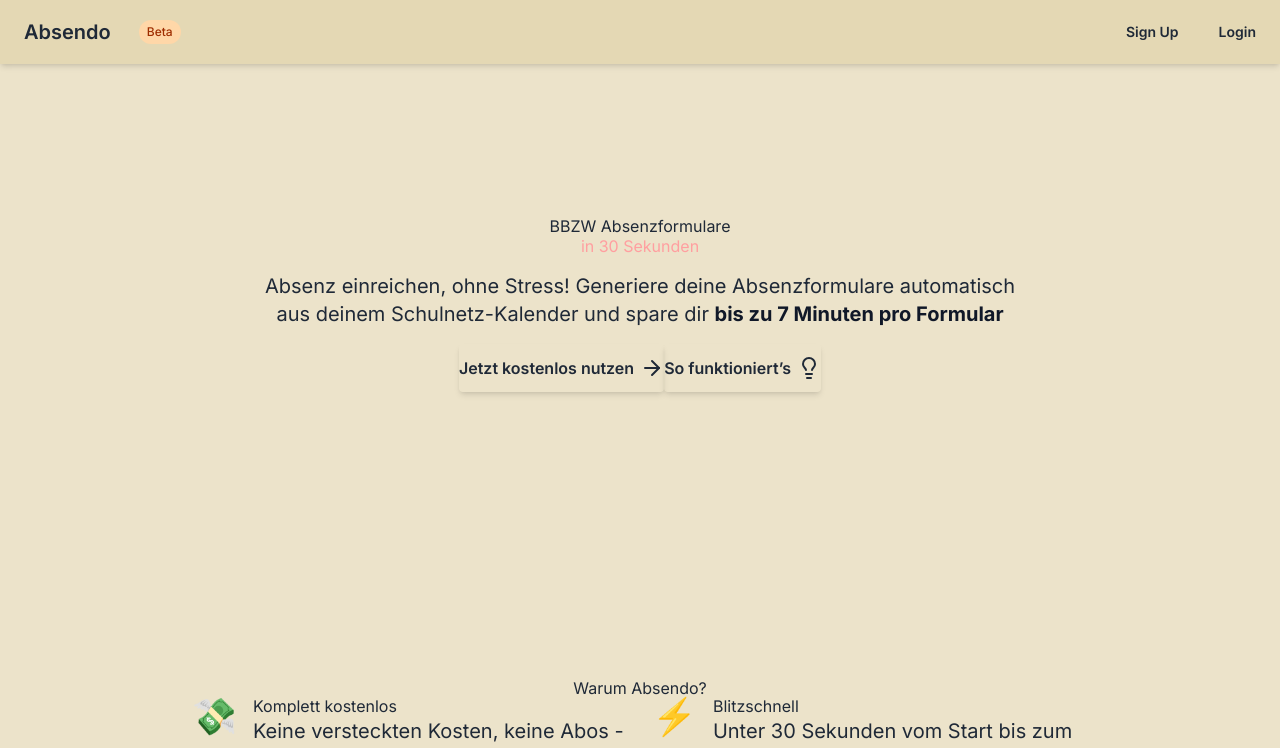
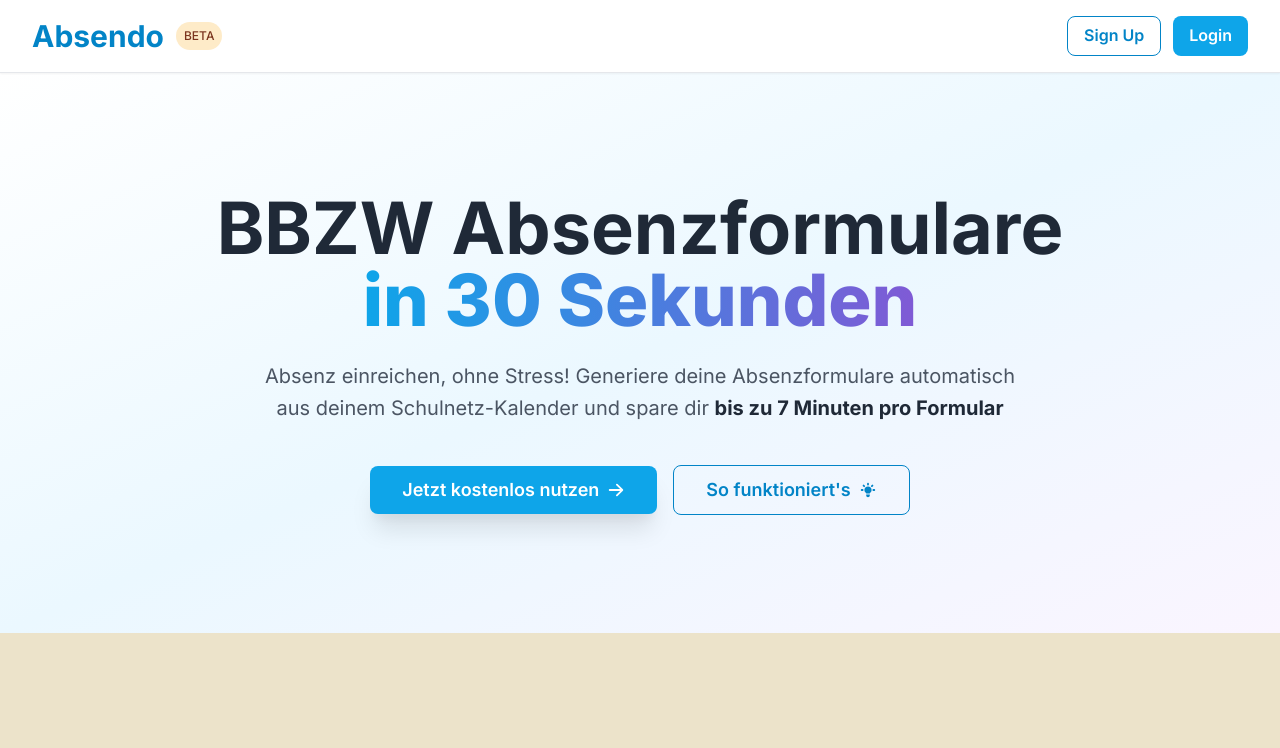
Before and after one commit to notacodes/absendo, a React (Vite) app: page / in a window 1280 px wide. Shown: the top 748 px of the page. Built offline with nearby package versions, Linux system fonts and the light colour scheme; no server answers.

Commit message:
Redesign Navbar and Hero with modern Chakra UI components
Co-authored-by: notacodes <178173582+notacodes@users.noreply.github.com>

```diff
--- a/package.json
+++ b/package.json
@@ -10,6 +10,7 @@
     "preview": "vite preview"
   },
   "dependencies": {
+    "@chakra-ui/icons": "^2.2.4",
     "@chakra-ui/react": "^2.10.9",
     "@emotion/react": "^11.14.0",
     "@emotion/styled": "^11.14.1",
@@ -25,6 +26,7 @@
     "pdf-lib": "^1.17.1",
     "react": "^19.0.0",
     "react-dom": "^19.0.0",
+    "react-icons": "^5.5.0",
     "react-router-dom": "^7.5.0",
     "tailwindcss": "^4.1.3"
   },
--- a/src/components/Hero.tsx
+++ b/src/components/Hero.tsx
@@ -1,16 +1,36 @@
-import {useEffect, useState} from "react";
-import {supabase, useIsUserLoggedIn} from "../supabaseClient.ts";
+import { useEffect, useState } from "react";
+import {
+    Box,
+    Flex,
+    Heading,
+    Text,
+    Button,
+    VStack,
+    HStack,
+    Badge,
+    Icon,
+    useColorModeValue,
+    Container
+} from '@chakra-ui/react'
+import { HiArrowRight, HiLightBulb } from 'react-icons/hi'
+import { supabase, useIsUserLoggedIn } from "../supabaseClient.ts";
 
 function Hero() {
     const [userCount, setUserCount] = useState(undefined);
     const [error, setError] = useState(false);
     const isUserLoggedIn = useIsUserLoggedIn();
+
+    const bgGradient = useColorModeValue(
+        'linear(to-br, white, blue.50, purple.50)',
+        'linear(to-br, gray.900, blue.900, purple.900)'
+    )
+
     useEffect(() => {
         const fetchUserCount = async () => {
             const { data, error } = await supabase.rpc('count_profiles');
-            if( error) {
+            if (error) {
                 setError(true);
-            }else{
+            } else {
                 setError(false);
                 setUserCount(data);
             }
@@ -19,28 +39,90 @@ function Hero() {
     }, []);
 
     return (
-        <div className="hero min-h-[60vh] bg-base-100">
-            <div className="hero-content text-center">
-                <div>
-                    {userCount !== undefined && !error &&(
-                        <div className="badge badge-info gap-2 px-4 py-3 rounded-full badge-md font-medium mb-8 animate-pulse">
-                            <span className="w-2 h-2 bg-green-500 rounded-full"></span>
+        <Box
+            bgGradient={bgGradient}
+            minH="70vh"
+            display="flex"
+            alignItems="center"
+            position="relative"
+            overflow="hidden"
+        >
+            {/* Background Pattern */}
+            <Box
+                position="absolute"
+                top={0}
+                left={0}
+                right={0}
+                bottom={0}
+                opacity={0.1}
+                bgImage="radial-gradient(circle at 1px 1px, rgba(255,255,255,0.15) 1px, transparent 0)"
+                bgSize="20px 20px"
+            />
+
+            <Container maxW="7xl" zIndex={1}>
+                <Flex
+                    direction="column"
+                    align="center"
+                    textAlign="center"
+                    py={{ base: 16, md: 20 }}
+                >
+                    {userCount !== undefined && !error && (
+                        <Badge
+                            colorScheme="green"
+                            variant="subtle"
+                            fontSize="sm"
+                            fontWeight="medium"
+                            px={4}
+                            py={2}
+                            borderRadius="full"
+                            mb={8}
+                            display="flex"
+                            alignItems="center"
+                            gap={2}
+                            animation="pulse 2s infinite"
+                        >
+                            <Box w={2} h={2} bg="green.400" borderRadius="full" />
                             Absendo wird bereits von {userCount} Schüler*innen genutzt
-                        </div>
+                        </Badge>
+                    )}
 
-                    )}
-                    <h1 className="text-5xl md:text-7xl font-bold leading-tight">
-                        BBZW Absenzformulare
-                        <span className="block bg-clip-text bg-gradient-to-r text-primary">
+                    <VStack spacing={6} maxW="4xl">
+                        <Heading
+                            as="h1"
+                            size={{ base: "2xl", md: "3xl", lg: "4xl" }}
+                            fontWeight="bold"
+                            lineHeight="shorter"
+                            color="gray.800"
+                        >
+                            BBZW Absenzformulare{" "}
+                            <Text
+                                as="span"
+                                bgGradient="linear(to-r, brand.500, purple.500)"
+                                bgClip="text"
+                                fontWeight="extrabold"
+                            >
                                 in 30 Sekunden
-                        </span>
-                    </h1>
-                    <p className="py-4 text-xl max-w-3xl">
+                            </Text>
+                        </Heading>
+
+                        <Text
+                            fontSize={{ base: "lg", md: "xl" }}
+                            color="gray.600"
+                            maxW="3xl"
+                            lineHeight="tall"
+                        >
                             Absenz einreichen, ohne Stress! Generiere deine Absenzformulare automatisch
-                        aus deinem Schulnetz-Kalender und spare dir <strong className="text-gray-900">bis zu 7 Minuten pro Formular</strong>
-                    </p>
-                    <button
-                        className="btn btn-primary btn-lg mr-4 mt-4 shadow-md hover:shadow-xl transform hover:scale-105 transition-all"
+                            aus deinem Schulnetz-Kalender und spare dir{" "}
+                            <Text as="span" fontWeight="bold" color="gray.800">
+                                bis zu 7 Minuten pro Formular
+                            </Text>
+                        </Text>
+
+                        <HStack spacing={4} pt={4} flexWrap="wrap" justify="center">
+                            <Button
+                                size="lg"
+                                colorScheme="brand"
+                                rightIcon={<Icon as={HiArrowRight} />}
                                 onClick={() => {
                                     if (!isUserLoggedIn) {
                                         window.location.href = "/signup";
@@ -48,29 +130,43 @@ function Hero() {
                                         window.location.href = "/dashboard";
                                     }
                                 }}
+                                boxShadow="xl"
+                                _hover={{
+                                    transform: 'translateY(-2px)',
+                                    boxShadow: '2xl',
+                                }}
+                                transition="all 0.3s"
+                                px={8}
+                                py={6}
+                                fontSize="lg"
+                                fontWeight="semibold"
                             >
                                 Jetzt kostenlos nutzen
-                        <svg xmlns="http://www.w3.org/2000/svg" width="24" height="24" viewBox="0 0 24 24" fill="none"
-                             stroke="currentColor" stroke-width="2" stroke-linecap="round" stroke-linejoin="round"
-                             className="lucide lucide-arrow-right-icon lucide-arrow-right">
-                            <path d="M5 12h14"/>
-                            <path d="m12 5 7 7-7 7"/>
-                        </svg>
-                    </button>
-                    <button className="btn btn-secondary btn-lg mr-4 mt-4 shadow-md hover:shadow-xl transform hover:scale-105 transition-all" onClick={() => window.location.hash = "#how-it-works"}>
-                        So funktioniert’s
-                        <svg xmlns="http://www.w3.org/2000/svg" width="24" height="24" viewBox="0 0 24 24" fill="none"
-                             stroke="currentColor" stroke-width="2" stroke-linecap="round" stroke-linejoin="round"
-                             className="lucide lucide-lightbulb-icon lucide-lightbulb">
-                            <path
-                                d="M15 14c.2-1 .7-1.7 1.5-2.5 1-.9 1.5-2.2 1.5-3.5A6 6 0 0 0 6 8c0 1 .2 2.2 1.5 3.5.7.7 1.3 1.5 1.5 2.5"/>
-                            <path d="M9 18h6"/>
-                            <path d="M10 22h4"/>
-                        </svg>
-                    </button>
-                </div>
-            </div>
-        </div>
+                            </Button>
+
+                            <Button
+                                size="lg"
+                                variant="outline"
+                                colorScheme="brand"
+                                rightIcon={<Icon as={HiLightBulb} />}
+                                onClick={() => window.location.hash = "#how-it-works"}
+                                _hover={{
+                                    transform: 'translateY(-2px)',
+                                    boxShadow: 'lg',
+                                }}
+                                transition="all 0.3s"
+                                px={8}
+                                py={6}
+                                fontSize="lg"
+                                fontWeight="semibold"
+                            >
+                                So funktioniert's
+                            </Button>
+                        </HStack>
+                    </VStack>
+                </Flex>
+            </Container>
+        </Box>
     );
 }
 
--- /dev/null
+++ b/src/components/Hero_Old.tsx
@@ -0,0 +1,77 @@
+import {useEffect, useState} from "react";
+import {supabase, useIsUserLoggedIn} from "../supabaseClient.ts";
+
+function Hero() {
+    const [userCount, setUserCount] = useState(undefined);
+    const [error, setError] = useState(false);
+    const isUserLoggedIn = useIsUserLoggedIn();
+    useEffect(() => {
+        const fetchUserCount = async () => {
+            const { data, error } = await supabase.rpc('count_profiles');
+            if( error) {
+                setError(true);
+            }else{
+                setError(false);
+                setUserCount(data);
+            }
+        };
+        fetchUserCount();
+    }, []);
+
+    return (
+        <div className="hero min-h-[60vh] bg-base-100">
+            <div className="hero-content text-center">
+                <div>
+                    {userCount !== undefined && !error &&(
+                        <div className="badge badge-info gap-2 px-4 py-3 rounded-full badge-md font-medium mb-8 animate-pulse">
+                            <span className="w-2 h-2 bg-green-500 rounded-full"></span>
+                            Absendo wird bereits von {userCount} Schüler*innen genutzt
+                        </div>
+
+                    )}
+                    <h1 className="text-5xl md:text-7xl font-bold leading-tight">
+                        BBZW Absenzformulare
+                        <span className="block bg-clip-text bg-gradient-to-r text-primary">
+                            in 30 Sekunden
+                        </span>
+                    </h1>
+                    <p className="py-4 text-xl max-w-3xl">
+                        Absenz einreichen, ohne Stress! Generiere deine Absenzformulare automatisch
+                        aus deinem Schulnetz-Kalender und spare dir <strong className="text-gray-900">bis zu 7 Minuten pro Formular</strong>
+                    </p>
+                    <button
+                        className="btn btn-primary btn-lg mr-4 mt-4 shadow-md hover:shadow-xl transform hover:scale-105 transition-all"
+                        onClick={() => {
+                            if (!isUserLoggedIn) {
+                                window.location.href = "/signup";
+                            } else {
+                                window.location.href = "/dashboard";
+                            }
+                        }}
+                    >
+                        Jetzt kostenlos nutzen
+                        <svg xmlns="http://www.w3.org/2000/svg" width="24" height="24" viewBox="0 0 24 24" fill="none"
+                             stroke="currentColor" stroke-width="2" stroke-linecap="round" stroke-linejoin="round"
+                             className="lucide lucide-arrow-right-icon lucide-arrow-right">
+                            <path d="M5 12h14"/>
+                            <path d="m12 5 7 7-7 7"/>
+                        </svg>
+                    </button>
+                    <button className="btn btn-secondary btn-lg mr-4 mt-4 shadow-md hover:shadow-xl transform hover:scale-105 transition-all" onClick={() => window.location.hash = "#how-it-works"}>
+                        So funktioniert’s
+                        <svg xmlns="http://www.w3.org/2000/svg" width="24" height="24" viewBox="0 0 24 24" fill="none"
+                             stroke="currentColor" stroke-width="2" stroke-linecap="round" stroke-linejoin="round"
+                             className="lucide lucide-lightbulb-icon lucide-lightbulb">
+                            <path
+                                d="M15 14c.2-1 .7-1.7 1.5-2.5 1-.9 1.5-2.2 1.5-3.5A6 6 0 0 0 6 8c0 1 .2 2.2 1.5 3.5.7.7 1.3 1.5 1.5 2.5"/>
+                            <path d="M9 18h6"/>
+                            <path d="M10 22h4"/>
+                        </svg>
+                    </button>
+                </div>
+            </div>
+        </div>
+    );
+}
+
+export default Hero;
--- a/src/components/Navbar.tsx
+++ b/src/components/Navbar.tsx
@@ -1,35 +1,104 @@
-import {supabase, useIsUserLoggedIn} from "../supabaseClient.ts";
+import { Box, Flex, Heading, Button, Spacer, Badge, useColorModeValue } from '@chakra-ui/react'
+import { supabase, useIsUserLoggedIn } from "../supabaseClient.ts";
 
 function Navbar() {
     const isUserLoggedIn = useIsUserLoggedIn();
     const version = "Beta";
 
+    const bg = useColorModeValue('white', 'gray.800')
+    const borderColor = useColorModeValue('gray.200', 'gray.700')
+
     return (
-        <div className="navbar bg-base-200 shadow-md">
-            <div className="navbar-start">
-                <a className="btn btn-ghost normal-case text-xl" href="/home">Absendo</a>
-                <span className="ml-3 px-2 py-1 text-xs font-medium bg-orange-200 text-orange-800 rounded-full">
+        <Box
+            as="nav"
+            bg={bg}
+            borderBottom="1px"
+            borderColor={borderColor}
+            px={{ base: 4, md: 8 }}
+            py={4}
+            position="sticky"
+            top={0}
+            zIndex={1000}
+            backdropFilter="blur(10px)"
+            boxShadow="sm"
+        >
+            <Flex align="center" maxW="7xl" mx="auto">
+                <Flex align="center" gap={3}>
+                    <Heading
+                        as="a"
+                        href="/home"
+                        size="lg"
+                        fontWeight="bold"
+                        color="brand.600"
+                        _hover={{ color: 'brand.700', textDecoration: 'none' }}
+                        transition="color 0.2s"
+                    >
+                        Absendo
+                    </Heading>
+                    <Badge
+                        colorScheme="orange"
+                        variant="subtle"
+                        fontSize="xs"
+                        fontWeight="medium"
+                        px={2}
+                        py={1}
+                        borderRadius="full"
+                    >
                         {version}
-                </span>
-            </div>
-            <div className="navbar-end">
-                { !isUserLoggedIn ? (
-                    <div>
-                        <a className="btn btn-secondary ml-2" href="/signup">Sign Up</a>
-                        <a className="btn btn-primary ml-2" href="/login">Login</a>
-                    </div>
+                    </Badge>
+                </Flex>
+
+                <Spacer />
+
+                <Flex gap={3} align="center">
+                    {!isUserLoggedIn ? (
+                        <>
+                            <Button
+                                as="a"
+                                href="/signup"
+                                variant="outline"
+                                colorScheme="brand"
+                                size="md"
+                                fontWeight="semibold"
+                            >
+                                Sign Up
+                            </Button>
+                            <Button
+                                as="a"
+                                href="/login"
+                                variant="solid"
+                                colorScheme="brand"
+                                size="md"
+                                fontWeight="semibold"
+                            >
+                                Login
+                            </Button>
+                        </>
                     ) : (
                         <>
-                        <button className="btn btn-secondary" onClick={() => window.location.href = "/dashboard"}>
+                            <Button
+                                onClick={() => window.location.href = "/dashboard"}
+                                variant="outline"
+                                colorScheme="brand"
+                                size="md"
+                                fontWeight="semibold"
+                            >
                                 Dashboard
-                        </button>
-                        <button className="btn btn-error ml-2" onClick={()=> supabase.auth.signOut().then(() => {window.location.href = "/home";})}>
+                            </Button>
+                            <Button
+                                onClick={() => supabase.auth.signOut().then(() => {window.location.href = "/home";})}
+                                variant="outline"
+                                colorScheme="red"
+                                size="md"
+                                fontWeight="semibold"
+                            >
                                 Logout
-                        </button>
+                            </Button>
                         </>
                     )}
-            </div>
-        </div>
+                </Flex>
+            </Flex>
+        </Box>
     );
 }
 
```
Also changed, not shown: 1 other file (tests, documents, lock files or other folders). Lines whose indentation alone changed are shown as unchanged.
